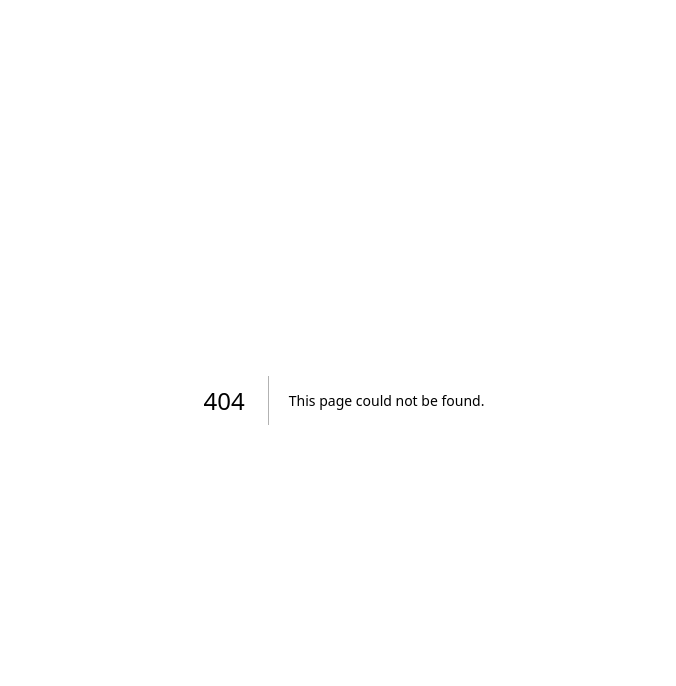
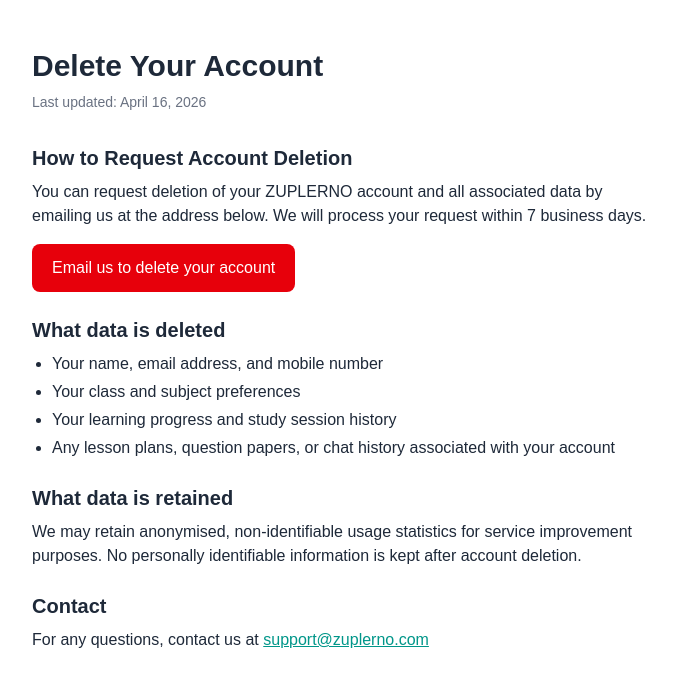
Before and after one commit to 9sushant/zuplerno-app, a Next.js app: page /delete-account in a window 1280 px wide. Before the commit this address had no page. Shown: the top 686 px of the page, without its empty margins (296-972 px from the left). Built offline with nearby package versions, Linux system fonts and the light colour scheme.

Commit message:
Add delete account page for Play Store data safety compliance
Co-Authored-By: Claude Sonnet 4.6 <noreply@anthropic.com>

```diff
--- /dev/null
+++ b/app/delete-account/page.tsx
@@ -0,0 +1,50 @@
+export default function DeleteAccount() {
+  return (
+    <main className="max-w-2xl mx-auto px-6 py-12 text-gray-800">
+      <h1 className="text-3xl font-bold mb-2">Delete Your Account</h1>
+      <p className="text-sm text-gray-500 mb-8">Last updated: April 16, 2026</p>
+
+      <section className="mb-6">
+        <h2 className="text-xl font-semibold mb-2">How to Request Account Deletion</h2>
+        <p className="mb-4">
+          You can request deletion of your ZUPLERNO account and all associated data by emailing us
+          at the address below. We will process your request within 7 business days.
+        </p>
+        <a
+          href="mailto:support@zuplerno.com?subject=Delete%20My%20Account"
+          className="inline-block bg-red-600 text-white px-5 py-3 rounded-lg font-medium hover:bg-red-700 transition"
+        >
+          Email us to delete your account
+        </a>
+      </section>
+
+      <section className="mb-6">
+        <h2 className="text-xl font-semibold mb-2">What data is deleted</h2>
+        <ul className="list-disc pl-5 space-y-1">
+          <li>Your name, email address, and mobile number</li>
+          <li>Your class and subject preferences</li>
+          <li>Your learning progress and study session history</li>
+          <li>Any lesson plans, question papers, or chat history associated with your account</li>
+        </ul>
+      </section>
+
+      <section className="mb-6">
+        <h2 className="text-xl font-semibold mb-2">What data is retained</h2>
+        <p>
+          We may retain anonymised, non-identifiable usage statistics for service improvement
+          purposes. No personally identifiable information is kept after account deletion.
+        </p>
+      </section>
+
+      <section>
+        <h2 className="text-xl font-semibold mb-2">Contact</h2>
+        <p>
+          For any questions, contact us at{" "}
+          <a href="mailto:support@zuplerno.com" className="text-teal-600 underline">
+            support@zuplerno.com
+          </a>
+        </p>
+      </section>
+    </main>
+  );
+}
```
